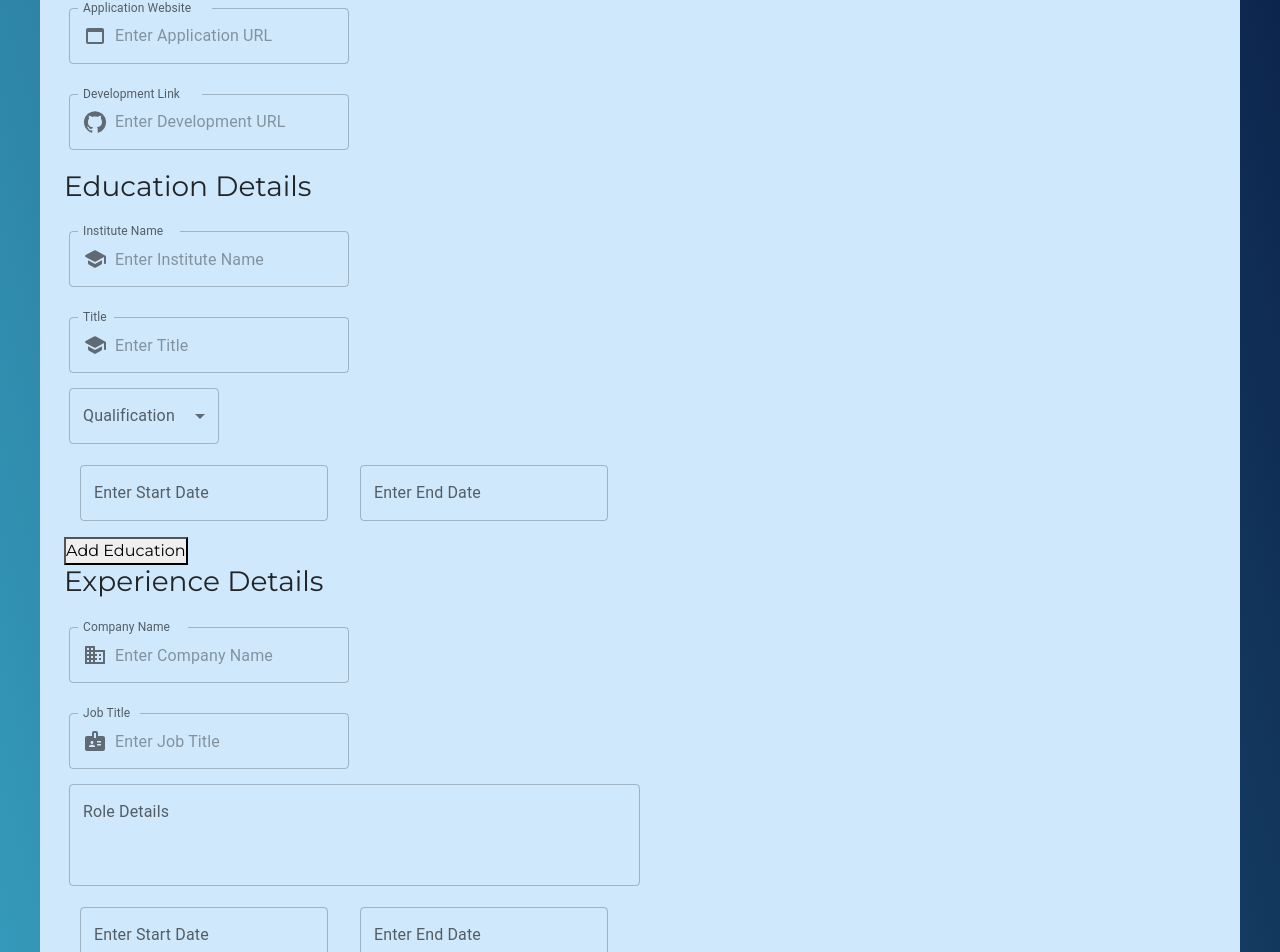
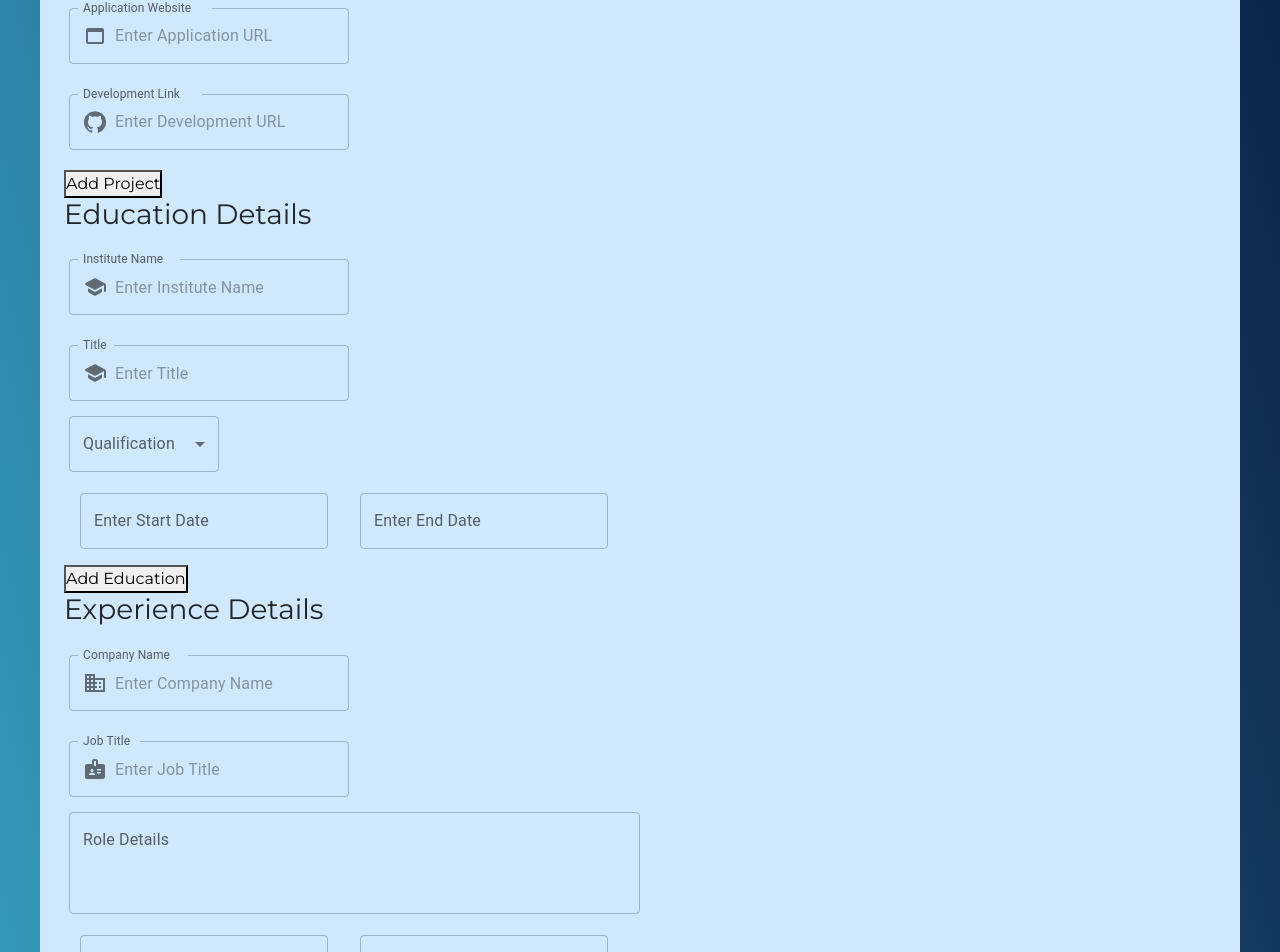
Before and after one commit to maijako/CV-generator, a React (Create React App) app: page /buildCV in a window 1280 px wide. Shown: the part 1129-2081 px from the top of the page. Built offline with nearby package versions, Linux system fonts and the light colour scheme; a web font is replaced by a local one; what @react-pdf/renderer would draw is missing.

Commit message:
Redux state management added to adding additional projects function

```diff
--- a/src/components/cvcomponents/ProjectsSection.js
+++ b/src/components/cvcomponents/ProjectsSection.js
@@ -9,7 +9,7 @@ import skillSet from "./skills.json";
 //import useDispatch and useSElector hooks from react-redux into the form
 import { useDispatch, useSelector } from "react-redux";
 //import { setProject, setProperty } from "../../state/project";
-import { setProjectTitle, setProjectSummary } from "../../state/project";
+import { setNewProject, setProjectTitle, setProjectSummary } from "../../state/project";
 
 function ProjectsSection() {
     // const [projectInputFields, setProjectInputFields] = useState([{
@@ -28,11 +28,15 @@ function ProjectsSection() {
     const handleTitleChange = (event, projectIndex) => {
         const newTitle = event.target.value;
         dispatch(setProjectTitle(projectIndex, newTitle));
+        console.log("After Title Change");
+        console.log(projects);
     };
 
     const handleSummaryChange = (event, projectIndex) => {
         const newSummary = event.target.value;
         dispatch(setProjectSummary(projectIndex, newSummary));
+        console.log("After Summary Change");
+        console.log(projects);
     };
 
  //   const handleInputChange = (index, event) => {
@@ -49,17 +53,19 @@ function ProjectsSection() {
         // console.log(projectInputFields);
 //    }
 
-    // const addProjFields = () => {
-    //     let newField = {
-    //         projectTitle: "",
-    //         projectSummary: "",
-    //         skillsUsed: "",
-    //         deployedLink: "",
-    //         gitHubLink: ""
-    //     };
-    //     dispatch(setProject([...project, newField]));
-    //     //setProjectInputFields([...projectInputFields, newField]);
-    // }
+    const addProjFields = () => {
+        let newField = {
+            projectTitle: "",
+            projectSummary: "",
+            skillsUsed: "",
+            deployedLink: "",
+            gitHubLink: ""
+        };
+        dispatch(setNewProject(newField));
+        console.log("After adding new field");
+        console.log(projects);
+        //setProjectInputFields([...projectInputFields, newField]);
+    }
 
     return(
         <>
@@ -168,7 +174,7 @@ function ProjectsSection() {
                     )
                 })
             }
-            {/* <button onClick={addProjFields}>Add Project</button> */}
+            <button onClick={addProjFields}>Add Project</button>
         </>
     );
 }
--- a/src/state/project.js
+++ b/src/state/project.js
@@ -18,9 +18,20 @@ const projectSlice = createSlice({
         setProjectSummary(state, action) {
             const { projectIndex, projectSummary } = action.payload;
             state[projectIndex].projectSummary = projectSummary;
+        },
+        setNewProject(state, action) {
+            const { newProject } = action.payload;
+            state.push(newProject);
         }
     }
 })
+
+export const setNewProject = (newProject) => ({
+    type: 'project/setNewProject',
+    payload: {
+        newProject
+    }
+});
 
 export const setProjectTitle = (projectIndex, projectTitle) => ({
     type: 'project/setProjectTitle',
@@ -28,7 +39,7 @@ export const setProjectTitle = (projectIndex, projectTitle) => ({
       projectIndex,
       projectTitle
     }
-  });
+});
 
 export const setProjectSummary = (projectIndex, projectSummary) => ({
     type: 'project/setProjectSummary',
```
